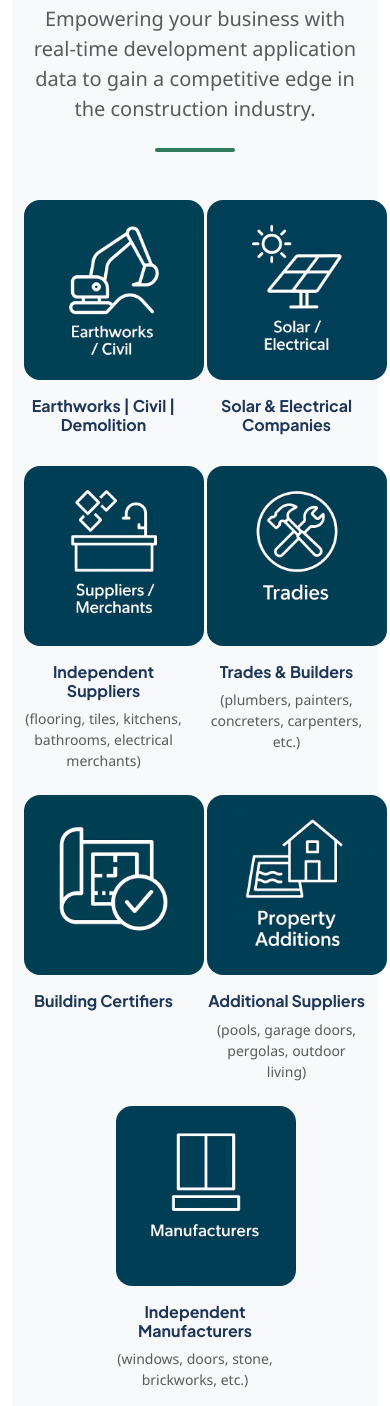
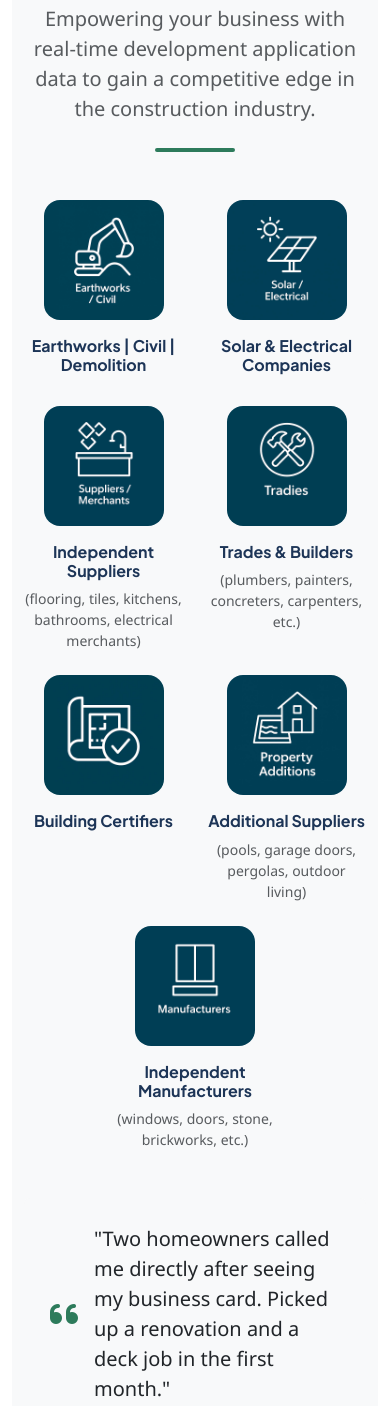
Before and after one commit to matt-oliver1/daconnect.github.io, a PHP site: page / in a window 390 px wide. Shown: the part 4775-6181 px from the top of the page. Run offline with PHP 8.4, Linux system fonts and the light colour scheme; some libraries are stand-ins or nearby versions.

Commit message:
Fix mobile industry card images overlapping with !important override
Co-Authored-By: Claude Opus 4.6 <noreply@anthropic.com>

```diff
--- a/css/style.css
+++ b/css/style.css
@@ -595,7 +595,7 @@ body { font-family: 'Segoe UI', Tahoma, Geneva, Verdana, sans-serif; color: #333
   }
   #whychooseus .industry-card:nth-child(n) { transition-delay: 0s; }
   #whychooseus .industry-card img {
-    max-width: 140px;
+    max-width: 120px !important;
   }
 }
 
```
